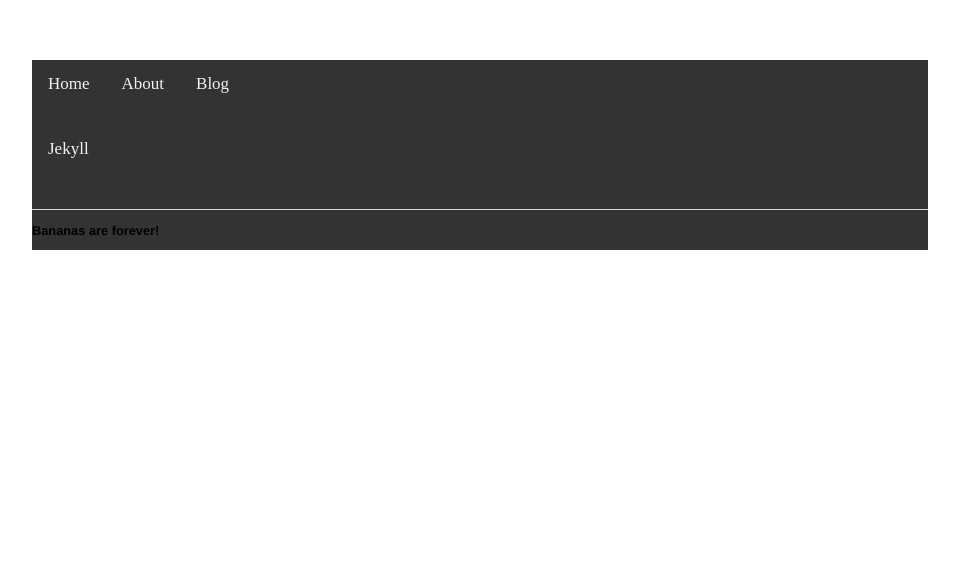
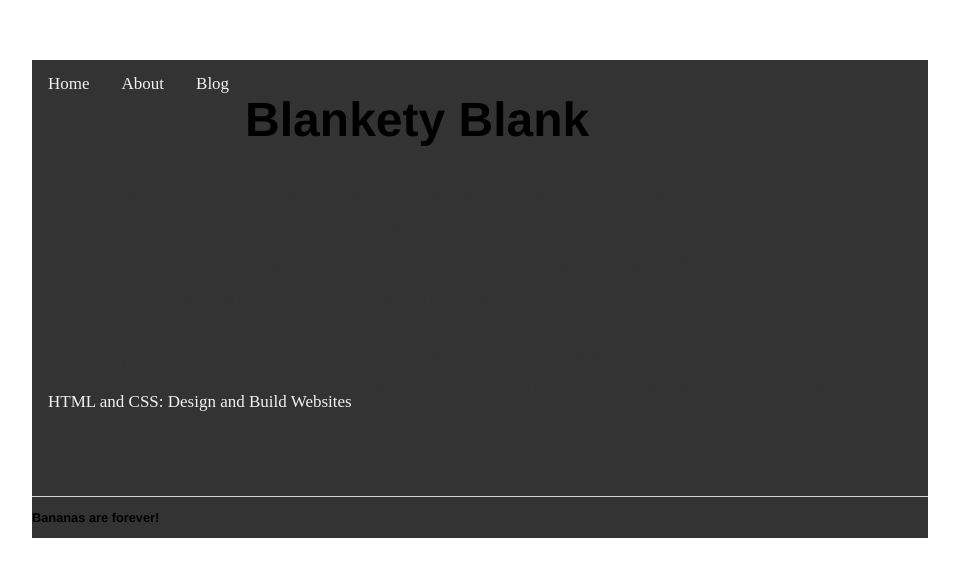
Before and after one commit to scottsimuk22/scottsimuk22.github.io, a Jekyll site: the page built from _posts/2018-07-27-scotty-k-first-time.md, in a window 1280 px wide. Shown: the top 577 px of the page, without its empty margins (160-1119 px from the left). Built offline with Jekyll 4.4.1, drawn with Linux system fonts in a browser that asks for light colours; our own code applies the rules of GitHub Pages for plain Markdown files.

Commit message:
Update 2018-07-27-scotty-k-first-time.md

```diff
--- a/_posts/2018-07-27-scotty-k-first-time.md
+++ b/_posts/2018-07-27-scotty-k-first-time.md
@@ -1,3 +1,6 @@
 
+# Blankety Blank
 
-Well. Finally got around to putting this **old website** together. Neat *thing* about it - powered by [Jekyll](http://jekyllrb.com) and I can use Markdown to author my posts. It actually is a lot easier than I thought it was going to be.
+I spent a bunch of the day working on making the Jekyll themes work. In the end, I think they are nice, but not a good place to start for experimenting with HTML and CSS techniques. So, I am going back to the simple formatting--though CSS is still mildly confounding--and I will try to build out from there.
+
+I may stop from **nothing** again because I am going to crack open a book that I bought a while ago. It's called [HTML and CSS: Design and Build Websites](ttp://a.co/5nOoPlq). It is highly rated on Amazon and, flipping through it, the lessons seem to be pretty clear. We'll see how it plays out.
```
